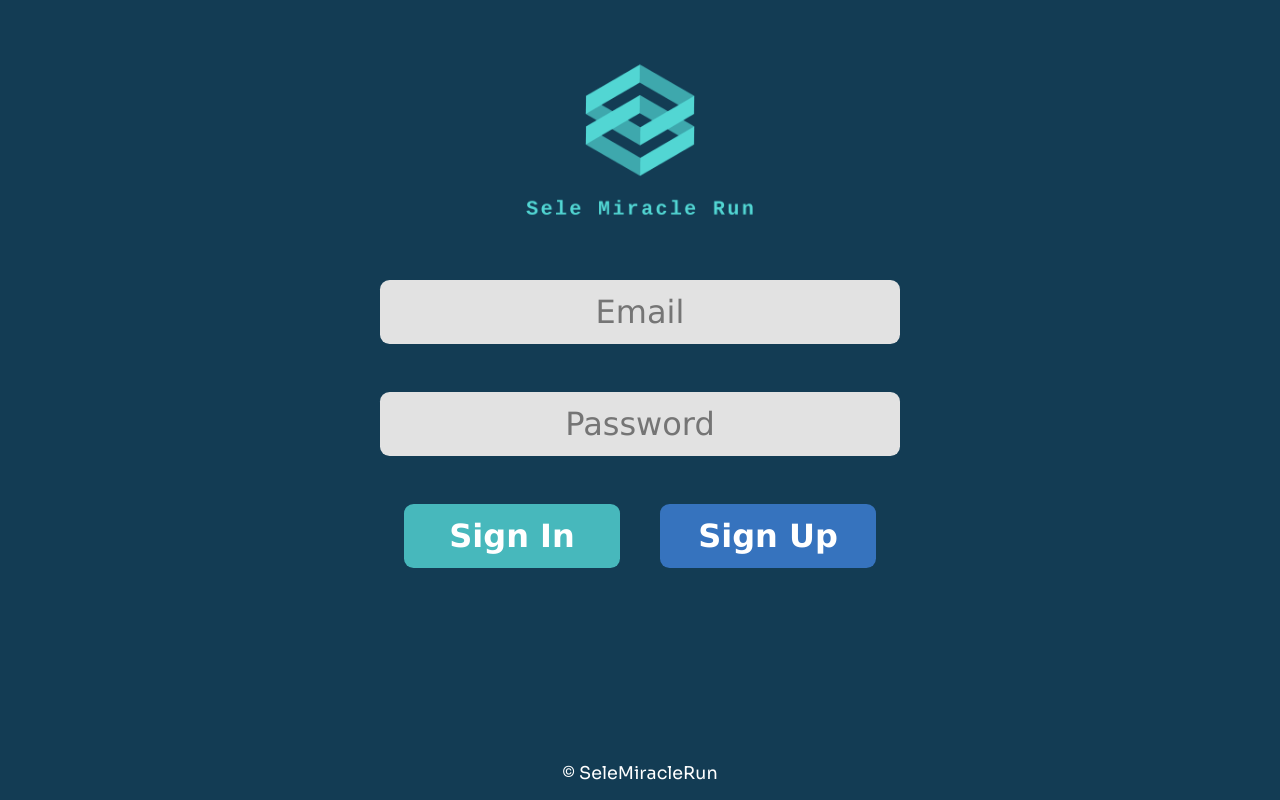
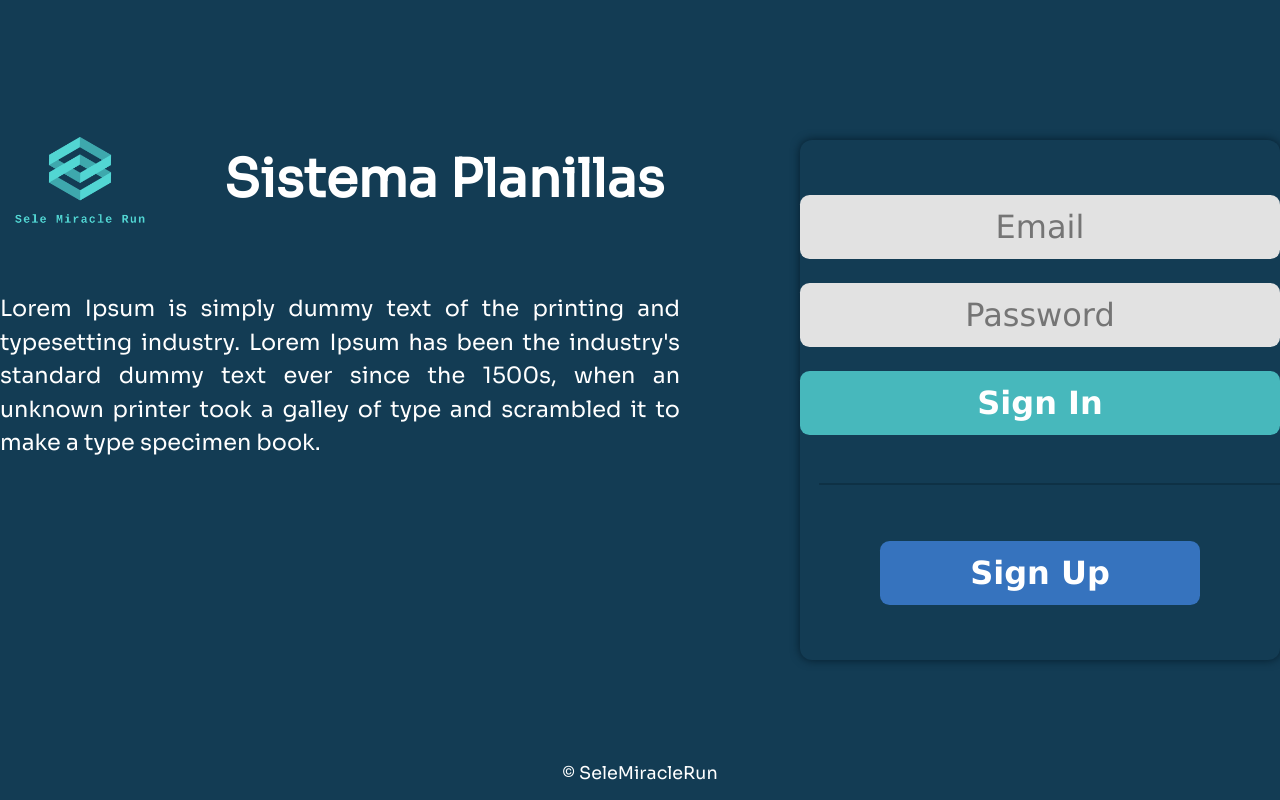
Before and after one commit to LuisBola12/PI-SeleMiracleRun, a React (Create React App) app in the folder FrontEnd/: page /login in a window 1280 px wide. Built offline with nearby package versions, Linux system fonts and the light colour scheme.

Commit message:
Cambios en el Navbar, en la pagina de Login y CreateUser

```diff
--- a/FrontEnd/src/App.css
+++ b/FrontEnd/src/App.css
@@ -6,7 +6,6 @@
   margin: 0;
   padding: 0;
 }
-
 
 .App {
   text-align: center;
@@ -52,7 +51,7 @@
 .page-content {
   display: flex;
   justify-content: Center;
-  height: 100%;
+  min-height: 100vh;
   box-shadow: 0px 0px 10px 0px rgba(115, 115, 115, 0.55);
   margin: 2.5%;
   border-radius: 1rem;
--- a/FrontEnd/src/Components/Login/index.js
+++ b/FrontEnd/src/Components/Login/index.js
@@ -27,9 +27,18 @@ const LoginComp = () => {
     <Navigate to="/home" />
   ) : (
     <div className="logIn-page">
-      <div className="logIn-logo"></div>
+      <div className="logIn-logo-box">
+        <div className="logIn-logo-AppName">
+          <div className="logIn-logo"></div>
+          <div className="logIn-AppName">Sistema Planillas</div>
+        </div>
+        <p  className="logIn-text"> Lorem Ipsum is simply dummy text of the printing and typesetting industry.
+                                    Lorem Ipsum has been the industry's standard dummy text ever since the 1500s,
+                                    when an unknown printer took a galley of type and scrambled it to make a type
+                                    specimen book.</p>
+      </div>
       <div className="logIn-box">
-        <div>
+        <div className="logIn-email-div">
           <input
             className= "logIn-input"
             placeholder="Email"
@@ -41,7 +50,7 @@ const LoginComp = () => {
             }}
           />
         </div>
-        <div>
+        <div className="logIn-password-div">
           <input
             className= "logIn-input"
             placeholder="Password"
@@ -62,15 +71,16 @@ const LoginComp = () => {
           >
             Sign In
           </button>
+          {
+          errorMessage && (
+            <span className="logIn-error-message" >{errorMessage}</span>
+          )
+          }
+          <hr className="linea-horizontal"></hr>
           <button className="logIn-btn-CheckIn" onClick={handleClick}>
             Sign Up
           </button>
         </div>
-        {
-          errorMessage && (
-            <span className="logIn-error-message" >{errorMessage}</span>
-          )
-        }
       </div>
       <footer className="logIn-footerCopyRights"> &copy; SeleMiracleRun </footer>
     </div>
--- a/FrontEnd/src/Components/Login/loginStyle.css
+++ b/FrontEnd/src/Components/Login/loginStyle.css
@@ -1,5 +1,15 @@
+.logIn-email-div{
+    margin-left: auto;
+    margin-right: auto;
+}
+
+.logIn-password-div{
+    margin-left: auto;
+    margin-right: auto;
+}
+
 .logIn-input{
-    width: 65vh;
+    width: 60vh;
     height: 8vh;
     border-radius: 1.2vh;
     font-family: Verdana, Geneva, Tahoma, sans-serif;
@@ -10,13 +20,14 @@
     outline: none;
 }
 
+
 .logIn-input:hover{
     background-color: #cdcdcd;
 }
 
 .logIn-btn-login{
     /* width: 78vh; */
-    width: 27vh;
+    width: 60vh;
     height: 8vh;
     border-radius: 1.2vh;
     font-family: Verdana, Geneva, Tahoma, sans-serif;
@@ -25,6 +36,7 @@
     font-size: 4vh;
     background: #47b8bc;
     border: 0vh;
+    margin-bottom: 4vh;
 }
 
 .logIn-btn-login:hover{
@@ -33,8 +45,7 @@
 }
 
 .logIn-btn-CheckIn{
-    /* width: 78vh; */
-    width: 27vh;
+    width: 40vh;
     height: 8vh;
     border-radius: 1.2vh;
     font-family: Verdana, Geneva, Tahoma, sans-serif;
@@ -44,6 +55,7 @@
     background: #3673be;
     border: 0vh;
     text-decoration: none;
+    margin-top: 5vh;
 }
 
 .logIn-btn-CheckIn:hover{
@@ -51,53 +63,33 @@
     /* box-shadow: 0px 5px 10px 0px rgb(255, 255, 255); */
 }
 
-.logIn-btn-CheckIn-link{
-    width: 27vh;
-    height: 8vh;
-    display: block;
-    border-radius: 1.2vh;
-    font-family: Verdana, Geneva, Tahoma, sans-serif;
-    font-weight: bold;
-    color: white;
-    font-size: 4vh;
-    background: #3673be;
-    border: 0vh;
-    text-decoration: none;
-    padding-top:3%;
-}
-
-.logIn-btn-CheckIn-link:hover{
-    background: #4b8bda;
-    color: white;
-    /* box-shadow: 0px 5px 10px 0px rgb(255, 255, 255); */
-}
-
 .logIn-box{
     display: flex;
     flex-direction: column;
-    gap: 6vh;
-    width: 95vh;
-    height: 60vh;
+    justify-content: center;
+    gap: 3vh;
+    width: 65vh;
+    height: 65vh;
     /* padding-top: 8.5vh; */
     border-radius:1.5vh;
-    /* box-shadow: 0px 0px 8px 0px rgba(87, 87, 87, 0.55); */
+    /* background-color:#d29403; */
+    box-shadow: 0px 0px 10px 0px #051d2c;
     /* margin-top: 13vh; */
-    margin-left: auto;
-    margin-right: auto;
+    margin-top: auto;
+    margin-bottom: auto;
 }
 
 .logIn-page{
-    text-align: center;
+    display: flex;
     height: 100vh;
+    gap: 15vh;
+    justify-content: center;
     /* border: 1px solid black; */
     background-color: #133c54;
 }
 
 .logIn-btn-box{
-    display: flex;
-    flex-direction: row;
-    gap: 5vh;
-    justify-content: center;
+    text-align: center;
 }
 
 
@@ -111,8 +103,8 @@
 .logIn-error-message{
     color: red;
     text-align: center;
+    margin-top: 5vh;
     font-family: Roboto;
-
 }
 
 .logIn-logo {
@@ -120,8 +112,46 @@
     background-image: url(logo.png);
     background-repeat: no-repeat;
     background-size: contain;
-    width: 35vh;
-    height: 35vh;
-    margin-left: auto;
-    margin-right: auto;
+    width: 20vh;
+    height: 20vh;
+    /* border: 1px solid black; */
 }
+
+.logIn-logo-box{
+    /* border: 1px solid black; */
+    margin-top: auto;
+    margin-bottom: auto;
+    width: 95vh;
+    height: 75vh;
+    /* margin-left: 50vh; */
+
+}
+
+.linea-horizontal{
+    background: #03121c;
+    width: 60vh;
+    border: 1.2px solid #03121c;
+    transform: translate(4%,0%);
+}
+
+.logIn-AppName{
+    color: white;
+    font-size: 6.5vh;
+    margin-left: 8vh;
+    /* border: 1px solid black; */
+    margin-top: auto;
+    margin-bottom: auto;
+    font-weight: 600;
+}
+
+.logIn-text{
+    margin-top: 4vh;
+    color: white;
+    font-size: 2.8vh;
+    text-align: justify;
+}
+
+.logIn-logo-AppName{
+    display: flex;
+    /* border: 1px solid black; */
+}
--- a/FrontEnd/src/Components/Navbar/Navbar.css
+++ b/FrontEnd/src/Components/Navbar/Navbar.css
@@ -1,17 +1,45 @@
-.navbar-activeProject {
-  color: white;
-  display: flex;
-  font-size: 1.5vh;
-  align-items: center;
-  text-align: center;
-  width: 15vh;
+.navBar-logo {
+  background-color: transparent;
+  background-image: url(logo.png);
+  background-repeat: no-repeat;
+  background-size: contain;
+  width: 12vh;
+  height: 12vh;
+  margin-top: -6px;
 }
 
-.logo-img {
-  width: 30%;
-  height: 100%;
+.activeProject{
+  margin-top: auto;
+  margin-bottom: auto;
+  padding-left: 1vh;
+  padding-right: 1vh;
+  text-align: center;
+  line-height: 7vh;
+  color: white;
+  border-radius: 15px;
+  font-size: 2vh;
+  /* text-decoration: underline; */
+  background: #083148;
+  height: 7vh;
 }
 
-.nav-header {
+.activeUser{
+  margin-top: auto;
+  margin-bottom: auto;
+  text-align: center;
+  margin-right: -10vh;
+  line-height: 7vh;
+  color: white;
+  border-radius: 15px;
+  font-size: 3vh;
+  border: 1px solid white;
+  background: #083148;
+  border-radius: 50px;
+  height: 7vh;
+  width: 7vh;
+}
+
+.navbar-project-user{
   display: flex;
+  gap: 25px;
 }
--- a/FrontEnd/src/Components/Navbar/Navbar.js
+++ b/FrontEnd/src/Components/Navbar/Navbar.js
@@ -1,11 +1,9 @@
-import React, { useContext } from "react";
 import { useSelector } from "react-redux";
 import {
   Nav,
   NavLink,
   NavMenu,
 } from "./NavbarElements";
-import logo from "./logo.png";
 import DropdownMenu, { Sidebar } from "../SideBar/Sidebar.js";
 import { ReactComponent as ListIcon } from '../SideBar/icons/list.svg';
 import './Navbar.css'
@@ -14,44 +12,33 @@ import './Navbar.css'
 const Navbar = () => {
   // const { activeProject } = useContext(ProjectContext);
   const activeProject = useSelector((state) => state.activeProject.projectName);
+  const user = useSelector((state) => state.user.user);
 
-  const user = useSelector(
-    (state) => state.user.user
-  );
   return (
     <>
       <div>
         <Nav>
-          <div className="nav-header">
-            <img src={logo} alt="logo" className="logo-img" />
-            <label className="navbar-activeProject">{activeProject}</label>
-          </div>
-          <p>{user && user.Email ? ` ¡Bienvenido ${user.Email}!` : "¡Bienvenido!"}</p>
-          {console.log(user)}
-          {/* {console.log(user.email)} */}
+          <div className="navBar-logo"></div>
           <NavMenu>
-
-            <NavLink to="/home" activestyle='true'>
-              Home
-            </NavLink>
             <NavLink to="/benefits" activestyle='true'>
               Benefits
             </NavLink>
             <NavLink to="/employees" activestyle='true'>
               Employees
             </NavLink>
-
             <NavLink to="/volDeductions" activestyle='true'>
               Voluntary Deductions
             </NavLink>
-
-
           </NavMenu>
-
+          <div className="navbar-project-user">
+            <div className="activeProject">{activeProject}</div>
+            <div className="activeUser">{user.Email.charAt(0).toLocaleUpperCase()}</div>
+          </div>
           <Sidebar icon={<ListIcon />}>
             <DropdownMenu></DropdownMenu>
           </Sidebar>
         </Nav>
+
       </div>
     </>
   );
--- a/FrontEnd/src/Components/Navbar/NavbarElements.js
+++ b/FrontEnd/src/Components/Navbar/NavbarElements.js
@@ -1,9 +1,7 @@
-import { FaBars } from 'react-icons/fa';
 import { NavLink as Link } from 'react-router-dom';
 import styled from 'styled-components';
 
 export const Nav = styled.nav`
-  //background: #000;
   background: #133c54;
   height:80px;
   display: flex;
@@ -30,12 +28,8 @@ export const NavLink = styled(Link)`
 export const NavMenu = styled.div`
   display: flex;
   align-items: center;
-  margin-right: -24px;
-  /* Second Nav */
-  /* margin-right: 24px; */
-  /* Third Nav */
-  /* width: 100vw;
-  white-space: nowrap; */
+  margin-left: 180px;
+  margin-left: 12.2%;
   @media screen and (max-width: 768px) {
     display: none;
   }
--- a/FrontEnd/src/Components/SideBar/Sidebar.js
+++ b/FrontEnd/src/Components/SideBar/Sidebar.js
@@ -27,6 +27,8 @@ const DropdownMenu = () => {
   const redirectToProjectSelecion = () => {
     navigate('/ProjectAdmin');
   }
+
+  const activeProject = useSelector((state) => state.activeProject.projectName);
 
   useEffect(() => {
     setMenuHeight(dropdownRef.current?.firstChild.offsetHeight)
@@ -59,12 +61,14 @@ const DropdownMenu = () => {
         unmountOnExit
         onEnter={calcHeight}>
         <div className="sidebar-menu">
+        {/* <div className="sidebar-activeProject">{activeProject}</div>    */}
             <button onClick={redirectToProjectSelecion} className="sidebar-button" >
               Projects
           </button>
             <button onClick={redirectToLogIn} className="sidebar-button" >
               Sign Out
             </button>
+
         </div>
       </CSSTransition >
     </div >
```
Also changed, not shown: FrontEnd/src/Components/CreateUser/createUserStyle.css (+25 -15 lines), FrontEnd/src/Components/CreateUser/index.js (+13 -5 lines), FrontEnd/src/Components/SideBar/Sidebar.css (+11 -0 lines), 2 other files (tests, documents, lock files or other folders).
